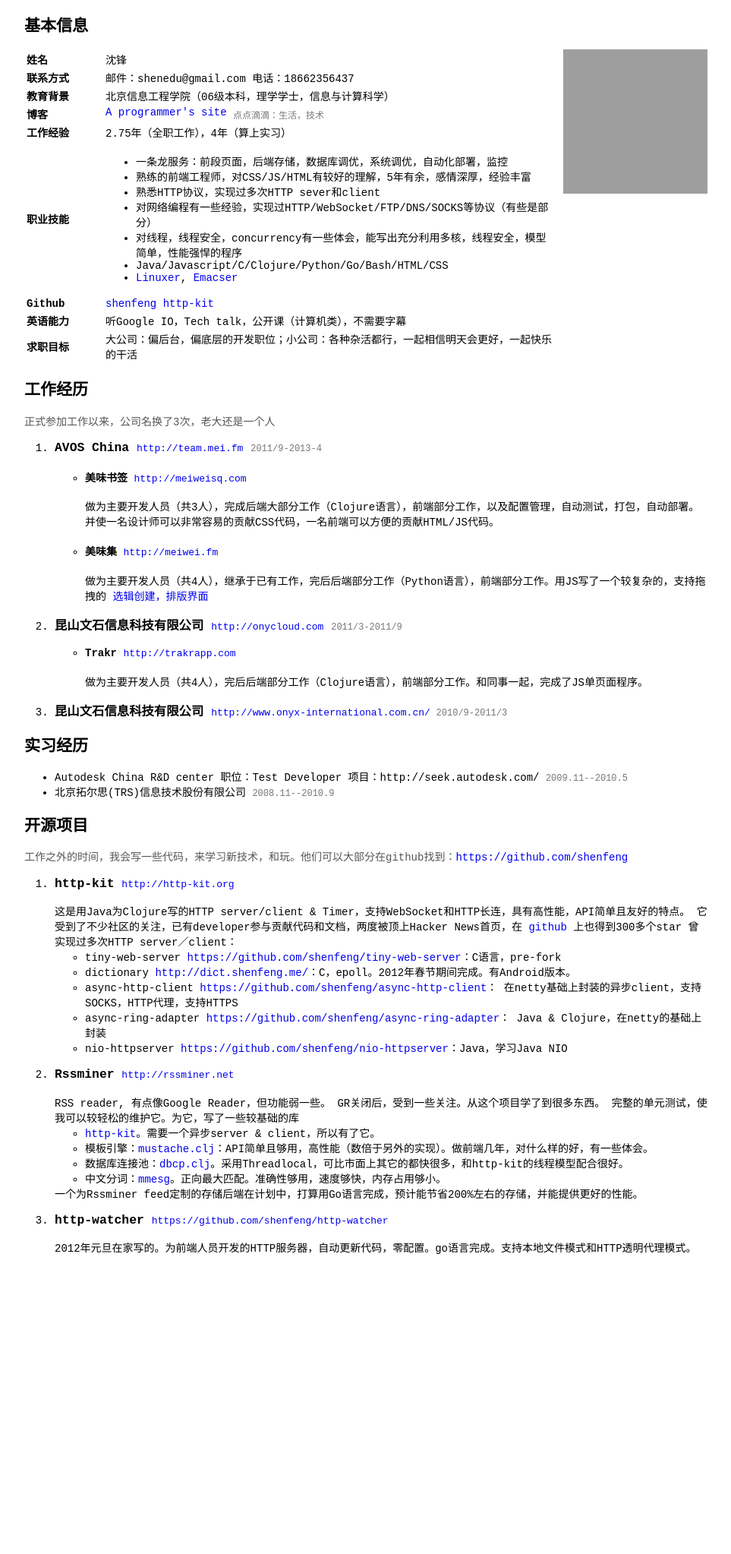
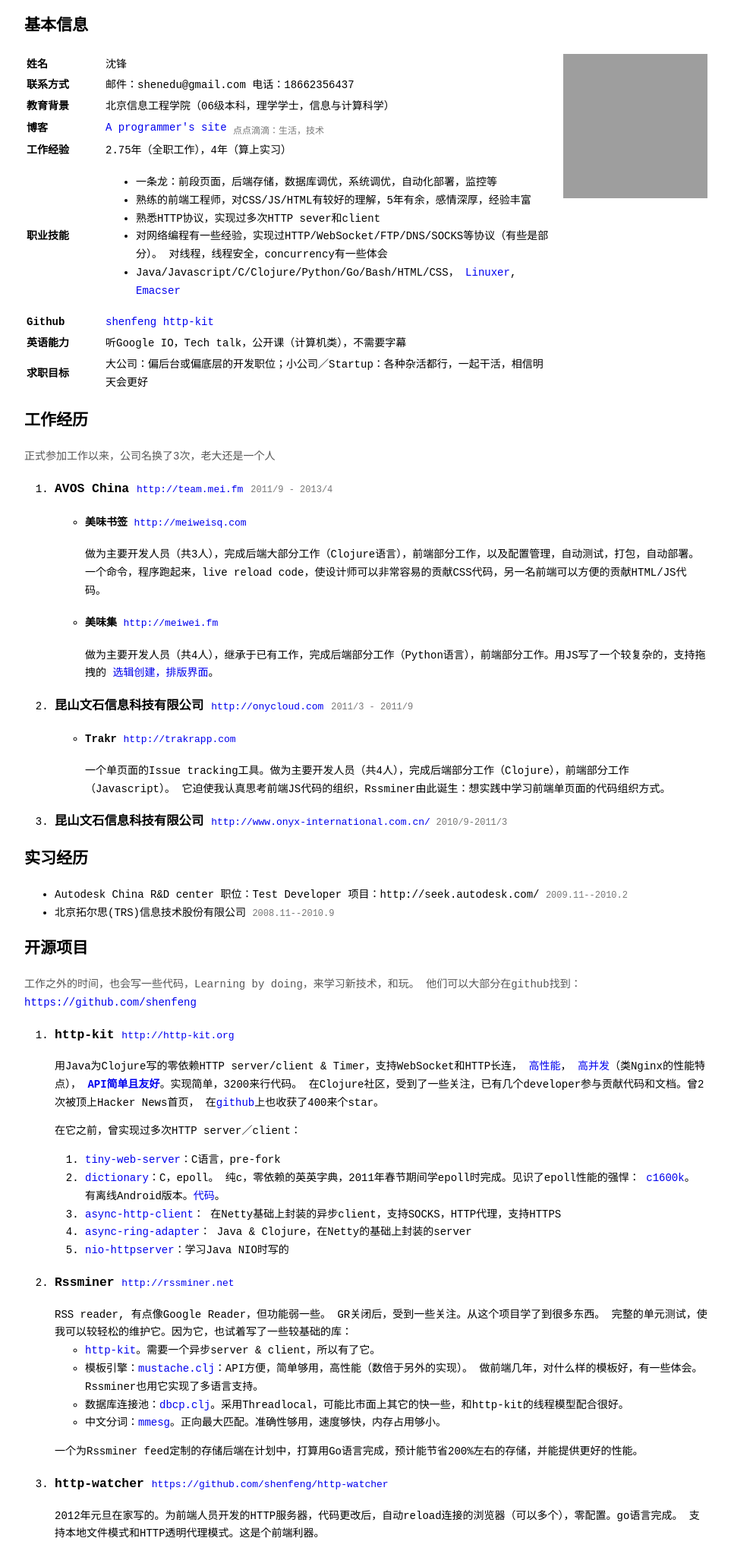
Before and after one commit to shenfeng/shenfeng.github.com, a Jekyll site: the page resume/index.html, which Jekyll copies as it is, in a window 1280 px wide. Shown: the whole page at 76% size, without its empty margins (158-1121 px from the left). Built offline with Jekyll 4.4.1, drawn with Linux system fonts in a browser that asks for light colours; before the commit the page ends 1666 px from its top, so only the background shows below that; grey boxes are pictures that could not be loaded.

Commit message:
update resume

```diff
--- a/resume/index.html
+++ b/resume/index.html
@@ -43,13 +43,13 @@
             <td>职业技能</td>
             <td>
               <ul>
-                <li>一条龙服务：前段页面，后端存储，数据库调优，系统调优，自动化部署，监控</li>
+                <li>一条龙：前段页面，后端存储，数据库调优，系统调优，自动化部署，监控等</li>
                 <li>熟练的前端工程师，对CSS/JS/HTML有较好的理解，5年有余，感情深厚，经验丰富</li>
                 <li>熟悉HTTP协议，实现过多次HTTP sever和client</li>
-                <li>对网络编程有一些经验，实现过HTTP/WebSocket/FTP/DNS/SOCKS等协议（有些是部分）</li>
-                <li>对线程，线程安全，concurrency有一些体会，能写出充分利用多核，线程安全，模型简单，性能强悍的程序</li>
-                <li>Java/Javascript/C/Clojure/Python/Go/Bash/HTML/CSS</li>
-                <li><a href="https://github.com/shenfeng/dotfiles">Linuxer</a>,
+                <li>对网络编程有一些经验，实现过HTTP/WebSocket/FTP/DNS/SOCKS等协议（有些是部分）。
+                  对线程，线程安全，concurrency有一些体会</li>
+                <li>Java/Javascript/C/Clojure/Python/Go/Bash/HTML/CSS，
+                  <a href="https://github.com/shenfeng/dotfiles">Linuxer</a>,
                   <a href="https://github.com/shenfeng/dotfiles/tree/master/emacs.d">Emacser</a></li>
               </ul>
             </td>
@@ -67,9 +67,7 @@
           </tr>
           <tr>
             <td>求职目标</td>
-            <td>
-              大公司：偏后台，偏底层的开发职位；小公司：各种杂活都行，一起相信明天会更好，一起快乐的干活
-            </td>
+            <td>大公司：偏后台或偏底层的开发职位；小公司／Startup：各种杂活都行，一起干活，相信明天会更好</td>
           </tr>
         </table>
       </div>
@@ -79,32 +77,34 @@
         <ol>
           <li>
             <h3>AVOS China  <a href="http://team.mei.fm">http://team.mei.fm</a>
-              <span class="date">2011/9-2013-4</span></h3>
+              <span class="date">2011/9 - 2013/4</span></h3>
             <ul>
               <li>
                 <h4>美味书签 <a href="http://meiweisq.com">http://meiweisq.com</a></h4>
                 <div class="detail">
                   做为主要开发人员（共3人），完成后端大部分工作（Clojure语言），前端部分工作，以及配置管理，自动测试，打包，自动部署。
-                  并使一名设计师可以非常容易的贡献CSS代码，一名前端可以方便的贡献HTML/JS代码。
+                  一个命令，程序跑起来，live reload code，使设计师可以非常容易的贡献CSS代码，另一名前端可以方便的贡献HTML/JS代码。
                 </div>
               </li>
               <li>
                 <h4>美味集 <a href="http://meiwei.fm">http://meiwei.fm</a></h4>
                 <div class="detail">
-                  做为主要开发人员（共4人），继承于已有工作，完后后端部分工作（Python语言），前端部分工作。用JS写了一个较复杂的，支持拖拽的 <a href="http://meiwei.fm/create">选辑创建，排版界面</a>
+                  做为主要开发人员（共4人），继承于已有工作，完成后端部分工作（Python语言），前端部分工作。用JS写了一个较复杂的，支持拖拽的
+                  <a href="http://meiwei.fm/create">选辑创建，排版界面</a>。
                 </div>
               </li>
             </ul>
           </li>
           <li>
             <h3>昆山文石信息科技有限公司 <a href="http://onycloud.com">http://onycloud.com</a>
-              <span class="date">2011/3-2011/9</span>
+              <span class="date">2011/3 - 2011/9</span>
             </h3>
             <ul>
               <li>
                 <h4>Trakr <a href="https://trakrapp.com">http://trakrapp.com</a></h4>
                 <div class="detail">
-                  做为主要开发人员（共4人），完后后端部分工作（Clojure语言），前端部分工作。和同事一起，完成了JS单页面程序。
+                  一个单页面的Issue tracking工具。做为主要开发人员（共4人），完成后端部分工作（Clojure），前端部分工作（Javascript）。
+                  它迫使我认真思考前端JS代码的组织，Rssminer由此诞生：想实践中学习前端单页面的代码组织方式。
                 </div>
               </li>
             </ul>
@@ -124,7 +124,7 @@
           <li>Autodesk China R&D center
             <span>职位：Test Developer</span>
             <span>项目：http://seek.autodesk.com/</span>
-            <span class="date">2009.11--2010.5</span>
+            <span class="date">2009.11--2010.2</span>
           </li>
           <li>北京拓尔思(TRS)信息技术股份有限公司
             <span class="date">2008.11--2010.9</span></li>
@@ -132,62 +132,73 @@
       </div>
       <div class="section intern">
         <h2>开源项目</h2>
-        <p class="info">工作之外的时间，我会写一些代码，来学习新技术，和玩。他们可以大部分在github找到：<a href="https://github.com/shenfeng">https://github.com/shenfeng</a></p>
+        <p class="info">工作之外的时间，也会写一些代码，Learning by doing，来学习新技术，和玩。
+          他们可以大部分在github找到：<a href="https://github.com/shenfeng">https://github.com/shenfeng</a></p>
         <ol>
           <li>
             <h3>http-kit  <a href="http://http-kit.org">http://http-kit.org</a>
             </h3>
             <div class="detail">
-              这是用Java为Clojure写的HTTP server/client & Timer，支持WebSocket和HTTP长连，具有高性能，API简单且友好的特点。
-              它受到了不少社区的关注，已有developer参与贡献代码和文档，两度被顶上Hacker News首页，在 <a href="https://github.com/http-kit/http-kit">github</a> 上也得到300多个star
-              曾实现过多次HTTP server／client：
-              <ul>
+              用Java为Clojure写的零依赖HTTP server/client & Timer，支持WebSocket和HTTP长连，
+              <a href="https://github.com/ptaoussanis/clojure-web-server-benchmarks">高性能</a>，
+              <a href="http://http-kit.org/600k-concurrent-connection-http-kit.html">高并发</a>（类Nginx的性能特点），
+              <b><a href="http://http-kit.org/server.html">API简单且友好</a></b>。实现简单，3200来行代码。
+              在Clojure社区，受到了一些关注，已有几个developer参与贡献代码和文档。曾2次被顶上Hacker News首页，
+              在<a href="https://github.com/http-kit/http-kit">github</a>上也收获了400来个star。
+              <p>在它之前，曾实现过多次HTTP server／client：</p>
+              <ol>
                 <li>
-                  tiny-web-server <a href="https://github.com/shenfeng/tiny-web-server">https://github.com/shenfeng/tiny-web-server</a>：C语言，pre-fork
-                </li>
-                <li>dictionary <a href="http://dict.shenfeng.me/">http://dict.shenfeng.me/</a>：C，epoll。2012年春节期间完成。有Android版本。
+                  <a href="https://github.com/shenfeng/tiny-web-server">tiny-web-server</a>：C语言，pre-fork
                 </li>
                 <li>
-                  async-http-client
-                  <a href="https://github.com/shenfeng/async-http-client">https://github.com/shenfeng/async-http-client</a>：
-                  在netty基础上封装的异步client，支持SOCKS，HTTP代理，支持HTTPS
+                  <a href="http://dict.shenfeng.me/">dictionary</a>：C，epoll。
+                  纯c，零依赖的英英字典，2011年春节期间学epoll时完成。见识了epoll性能的强悍：
+                  <a href="http://shenfeng.me/how-far-epoll-can-push-concurrent-socket-connection.html">c1600k</a>。
+                  有离线Android版本。<a href="https://github.com/shenfeng/dictionary">代码</a>。
                 </li>
                 <li>
-                  async-ring-adapter <a href="https://github.com/shenfeng/async-ring-adapter">https://github.com/shenfeng/async-ring-adapter</a>：
-                  Java & Clojure，在netty的基础上封装
+                  <a href="https://github.com/shenfeng/async-http-client">async-http-client</a>：
+                  在Netty基础上封装的异步client，支持SOCKS，HTTP代理，支持HTTPS
                 </li>
                 <li>
-                  nio-httpserver
-                  <a href="https://github.com/shenfeng/nio-httpserver">https://github.com/shenfeng/nio-httpserver</a>：Java，学习Java NIO
+                  <a href="https://github.com/shenfeng/async-ring-adapter">async-ring-adapter</a>：
+                  Java & Clojure，在Netty的基础上封装的server
                 </li>
-              </ul>
+                <li>
+                  <a href="https://github.com/shenfeng/nio-httpserver">nio-httpserver</a>：学习Java NIO时写的
+                </li>
+              </ol>
             </div>
           </li>
           <li>
             <h3>Rssminer <a href="http://rssminer.net">http://rssminer.net</a></h3>
             <div class="detail">
-              RSS reader, 有点像Google Reader，但功能弱一些。 GR关闭后，受到一些关注。从这个项目学了到很多东西。 完整的单元测试，使我可以较轻松的维护它。为它，写了一些较基础的库
+              RSS reader, 有点像Google Reader，但功能弱一些。 GR关闭后，受到一些关注。从这个项目学了到很多东西。
+              完整的单元测试，使我可以较轻松的维护它。因为它，也试着写了一些较基础的库：
               <ul>
                 <li>
                   <a href="https://github.com/http-kit/http-kit">http-kit</a>。需要一个异步server & client，所以有了它。
                 </li>
                 <li>
-                  模板引擎：<a href="https://github.com/shenfeng/mustache.clj">mustache.clj</a>：API简单且够用，高性能（数倍于另外的实现）。做前端几年，对什么样的好，有一些体会。
+                  模板引擎：<a href="https://github.com/shenfeng/mustache.clj">mustache.clj</a>：API方便，简单够用，高性能（数倍于另外的实现）。
+                  做前端几年，对什么样的模板好，有一些体会。Rssminer也用它实现了多语言支持。
                 </li>
                 <li>
-                  数据库连接池：<a href="https://github.com/http-kit/dbcp.clj">dbcp.clj</a>。采用Threadlocal，可比市面上其它的都快很多，和http-kit的线程模型配合很好。
+                  数据库连接池：<a href="https://github.com/http-kit/dbcp.clj">dbcp.clj</a>。采用Threadlocal，可能比市面上其它的快一些，和http-kit的线程模型配合很好。
                 </li>
                 <li>
                   中文分词：<a href="https://github.com/shenfeng/mmseg">mmesg</a>。正向最大匹配。准确性够用，速度够快，内存占用够小。
                 </li>
               </ul>
-              一个为Rssminer feed定制的存储后端在计划中，打算用Go语言完成，预计能节省200%左右的存储，并能提供更好的性能。
+
+              <p>一个为Rssminer feed定制的存储后端在计划中，打算用Go语言完成，预计能节省200%左右的存储，并能提供更好的性能。</p>
             </div>
           </li>
           <li>
             <h3>http-watcher <a href="https://github.com/shenfeng/http-watcher">https://github.com/shenfeng/http-watcher</a></h3>
             <div class="detail">
-              2012年元旦在家写的。为前端人员开发的HTTP服务器，自动更新代码，零配置。go语言完成。支持本地文件模式和HTTP透明代理模式。
+              2012年元旦在家写的。为前端人员开发的HTTP服务器，代码更改后，自动reload连接的浏览器（可以多个），零配置。go语言完成。
+              支持本地文件模式和HTTP透明代理模式。这是个前端利器。
             </div>
           </li>
         </ol>
--- a/resume/style.css
+++ b/resume/style.css
@@ -20,6 +20,7 @@
 body {
     font-family: monospace;
     font-size: 14px;
+    line-height: 1.7;
 }
 
 .date {
```
